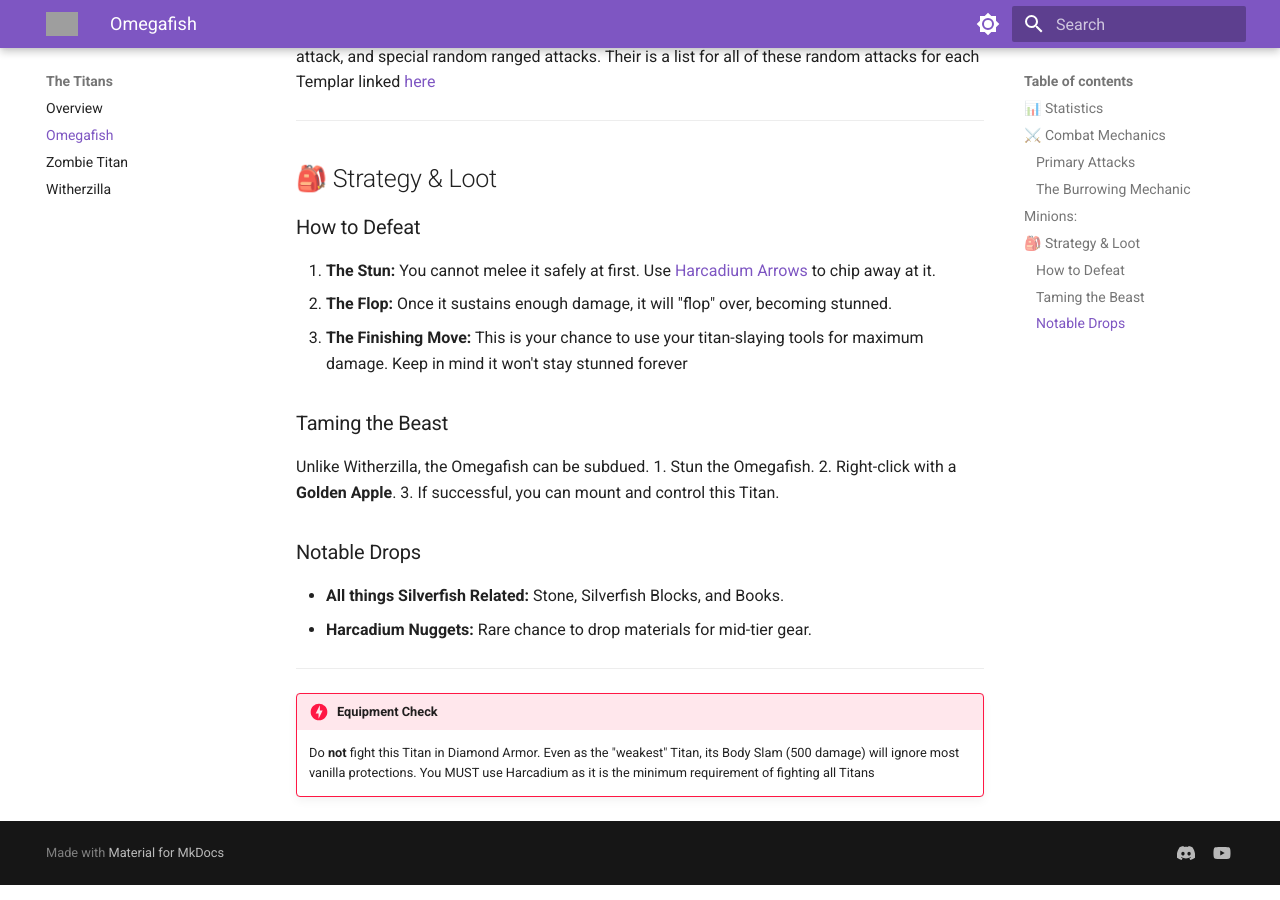
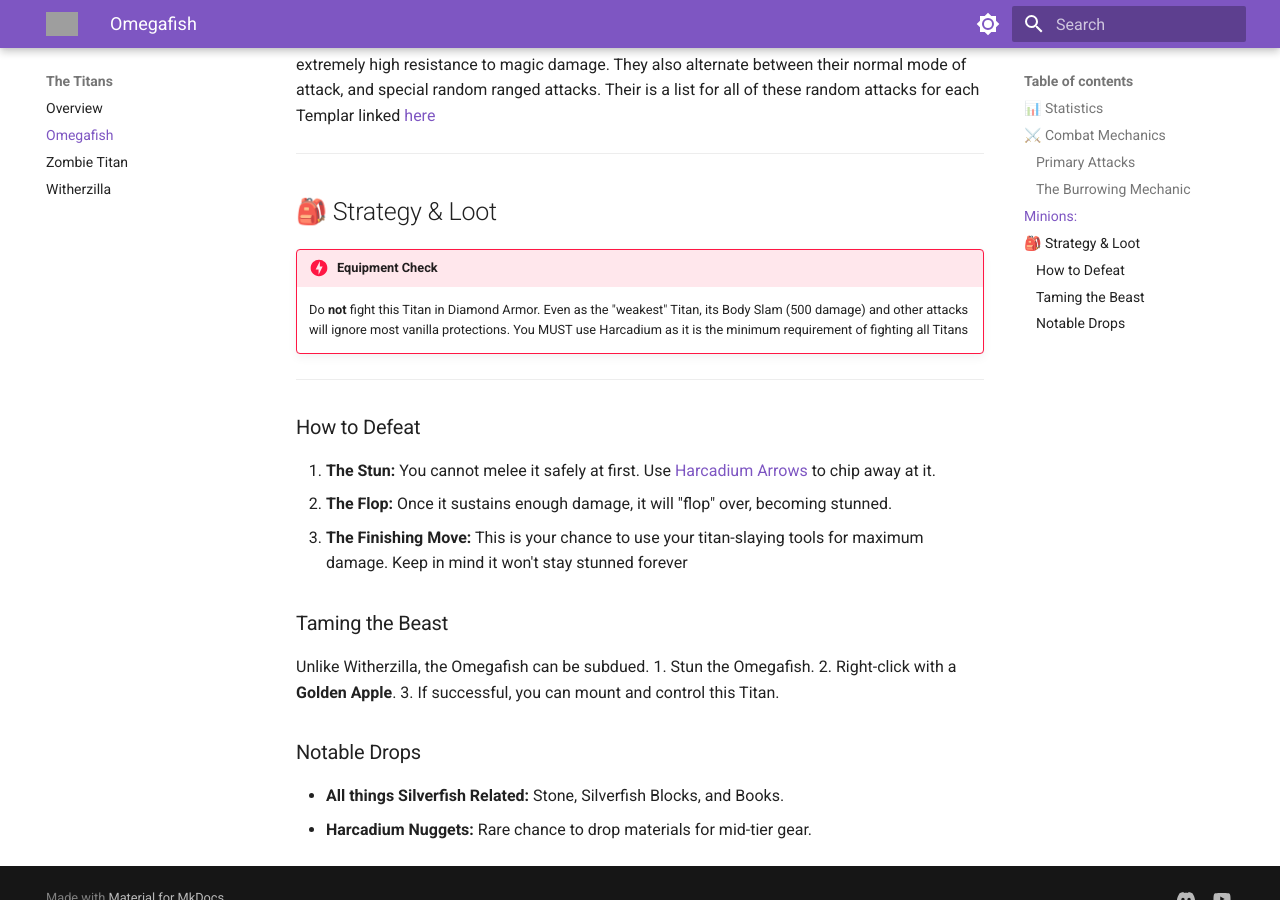
Before and after one commit to techn0z3n/The-Titans-Documentation, an MkDocs documentation site: the page built from docs/titans/omegafish.md, in a window 1280 px wide and 900 px high, scrolled down 1683 px. Built offline with MkDocs 1.6.1 and Material for MkDocs 9.7.7, drawn with Linux system fonts in a browser that asks for light colours; some of the changed lines change nothing that is shown; some of the changed text lies outside the part shown; grey boxes are pictures that could not be loaded.

Commit message:
Update Omegafish strategy and add attack details
Added warning about Anti-Titan Attack and updated strategy section to emphasize equipment requirements.

```diff
--- a/docs/titans/omegafish.md
+++ b/docs/titans/omegafish.md
@@ -31,6 +31,7 @@
 * **Lightning Shot:** Fires a bolt that deals 50 damage + Fire/Burning.
 * **Tail Smash:** Heavy strike dealing 400 damage.
 * **Body Slam:** Massive impact dealing 500 damage.
+* **Anti-Titan Attack:** Applies only to titans, deals around 500 damage
 
 !!! warning "Enraged Phase"
     Once the Omegafish drops below **1/4 health**, it will begin causing **random explosions** at the player's feet. Stay mobile to avoid instant death.
@@ -55,6 +56,11 @@ The Omegafish is never alone. It will constantly summon its minions:
 ---
 
 ## 🎒 Strategy & Loot
+!!! danger "Equipment Check"
+    Do **not** fight this Titan in Diamond Armor. Even as the "weakest" Titan, its Body Slam (500 damage) and other attacks will ignore most vanilla protections. You MUST use Harcadium as it is the minimum requirement of fighting all Titans
+
+---
+
 
 ### How to Defeat
 1. **The Stun:** You cannot melee it safely at first. Use [Harcadium Arrows](../items/harcadium_arrow.md) to chip away at it.
@@ -70,8 +76,3 @@ Unlike Witherzilla, the Omegafish can be subdued.
 ### Notable Drops
 * **All things Silverfish Related:** Stone, Silverfish Blocks, and Books.
 * **Harcadium Nuggets:** Rare chance to drop materials for mid-tier gear.
-
----
-
-!!! danger "Equipment Check"
-    Do **not** fight this Titan in Diamond Armor. Even as the "weakest" Titan, its Body Slam (500 damage) will ignore most vanilla protections. You MUST use Harcadium as it is the minimum requirement of fighting all Titans
```
